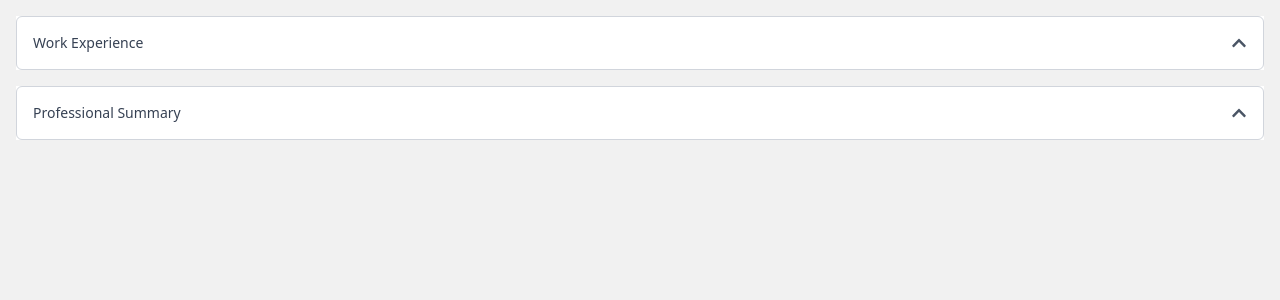
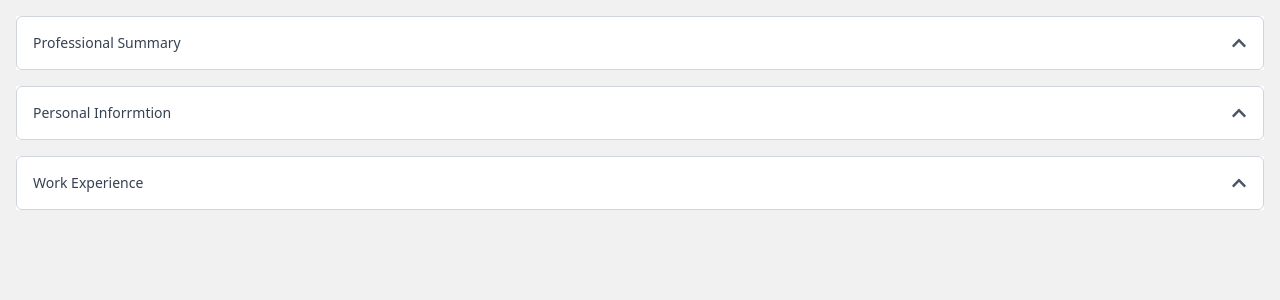
Before and after one commit to MnbNwz/resume-builder, a React (Vite) app: page / in a window 1280 px wide. Shown: the top 300 px of the page. Built offline with nearby package versions, Linux system fonts and the light colour scheme.

Commit message:
personal info added

```diff
--- a/src/App.tsx
+++ b/src/App.tsx
@@ -8,10 +8,9 @@ import {
 function App() {
   return (
     <div className="w-screen h-screen overflow-x-hidden space-y-4 p-4">
-      {/* <PersonalInformation /> */}
-
+      <ProfessionalSummary />
+      <PersonalInformation />
       <WorkExperience />
-      <ProfessionalSummary />
     </div>
   );
 }
--- a/src/components/pages/personal-information/index.tsx
+++ b/src/components/pages/personal-information/index.tsx
@@ -1,9 +1,15 @@
-import { PersonalInformationForm } from "../../organisms";
+import APP_CONSTANTS from "../../../constants/app-constants";
+import {
+  PersonalInformationForm,
+  ProfessionalSummaryForm,
+} from "../../organisms";
+import { FormTemplate } from "../../templates";
 
 export const PersonalInformation = () => {
   return (
-    <>
-      <PersonalInformationForm />
-    </>
+    <FormTemplate
+      title={APP_CONSTANTS.personalInformation}
+      component={<ProfessionalSummaryForm />}
+    />
   );
 };
--- a/src/components/templates/form-template/index.tsx
+++ b/src/components/templates/form-template/index.tsx
@@ -24,7 +24,8 @@ export const FormTemplate: React.FC<FormTemplateProps> = ({
           <p className="text-sm font-medium text-gray-700 ">{title}</p>
 
           <FaChevronUp
-            className={`transform rotate-${isOpen ? `180` : `0`} text-gray-600`}
+            className="text-gray-600"
+            style={{ transform: `rotate(${isOpen ? 180 : 0}deg)` }}
           />
         </div>
 
--- a/src/constants/app-constants.ts
+++ b/src/constants/app-constants.ts
@@ -1,6 +1,7 @@
 const APP_CONSTANTS = {
   workExperience: "Work Experience",
   professionalSummary: "Professional Summary",
+  personalInformation: "Personal Inforrmtion",
   submit: "Submit",
   addWorkExperience: "Add  WorkExperience",
 };
```
